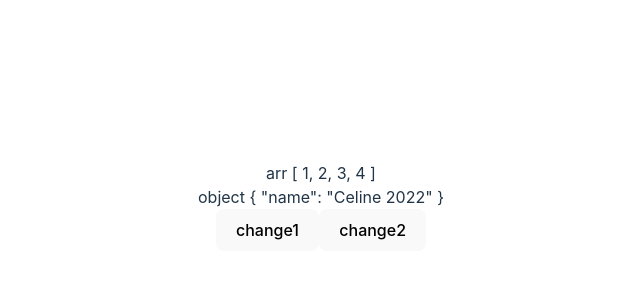
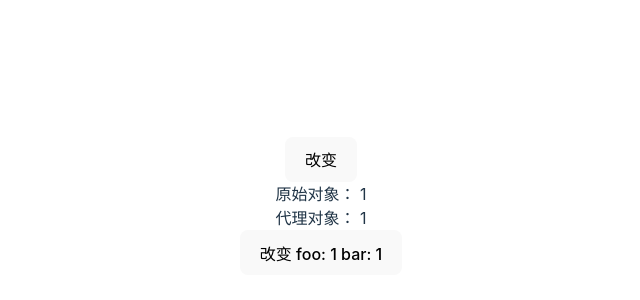
Before and after one commit to celinezhang1024/AllAboutVue, a Vue app in the folder Vue3/vite-project/: page / in a window 1280 px wide. Shown: the part 194-494 px from the top of the page, without its empty margins (319-959 px from the left). Built offline with nearby package versions, Linux system fonts and the light colour scheme.

Commit message:
响应式

```diff
--- a/Vue3/vite-project/src/App.vue
+++ b/Vue3/vite-project/src/App.vue
@@ -3,7 +3,8 @@
   <div>
     <!-- <Basic /> -->
     <!-- <Ref />  -->
-    <Reactive/>
+    <!-- <Reactive/> -->
+    <AllRefsVue/>
   </div>
 </template>
 
@@ -12,6 +13,7 @@
   import Ref from './components/Ref.vue'
   import HelloWorld from './components/HelloWorld.vue'
   import Reactive from './components/Reactive.vue'
+  import AllRefsVue from "./components/AllRefs.vue"
 </script>
 
 <style scoped>
--- /dev/null
+++ b/Vue3/vite-project/src/components/AllRefs.vue
@@ -0,0 +1,47 @@
+<template>
+  <div>
+    <div>
+      <button @click="change">改变</button>
+      <div>原始对象： {{ state }}</div>
+      <div>代理对象： {{ state2 }}</div>
+
+      <div><button @click="change2">改变 foo: {{foo}} bar: {{bar}}</button></div>
+
+      <div></div>
+    </div>
+  </div>
+</template>
+
+<script setup lang="ts">
+  import { toRef, reactive, toRefs, toRaw} from 'vue';
+  const obj = {foo:1,bar:1}
+  const obj2 = reactive({foo:1,bar:1}) // 1. 响应式 vs 普通对象
+  const obj3 = reactive({foo:1,bar:1})
+  const obj4 = reactive({foo:1,bar:1})
+  let {foo,bar} = toRefs(obj3);  // 3. 解构响应式数据
+  console.log(foo,bar)
+
+  // 4. 响应式=>原始对象, 把属性降级成静态的，节约内存
+  const raw = toRaw(obj4)
+  console.log('响应式：',obj4)
+  console.log('raw',raw)
+
+  const state = toRef(obj,"bar") // 2. 把bar变成响应式的
+  const state2 = toRef(obj2,"bar")
+
+  const change = () => {
+    state.value++; // 已经被转换成了ref对象了
+
+    console.log('---> 原始对象', obj);
+    console.log('---> 引用对象', state);
+
+    // 如果原始对象未被代理，那么虽然数据修改了，但是不会触发在页面上面响应式
+    state2.value ++;
+  }
+
+  const change2 = () =>{
+    foo.value++;
+    bar.value--;
+  }
+
+</script>
```
